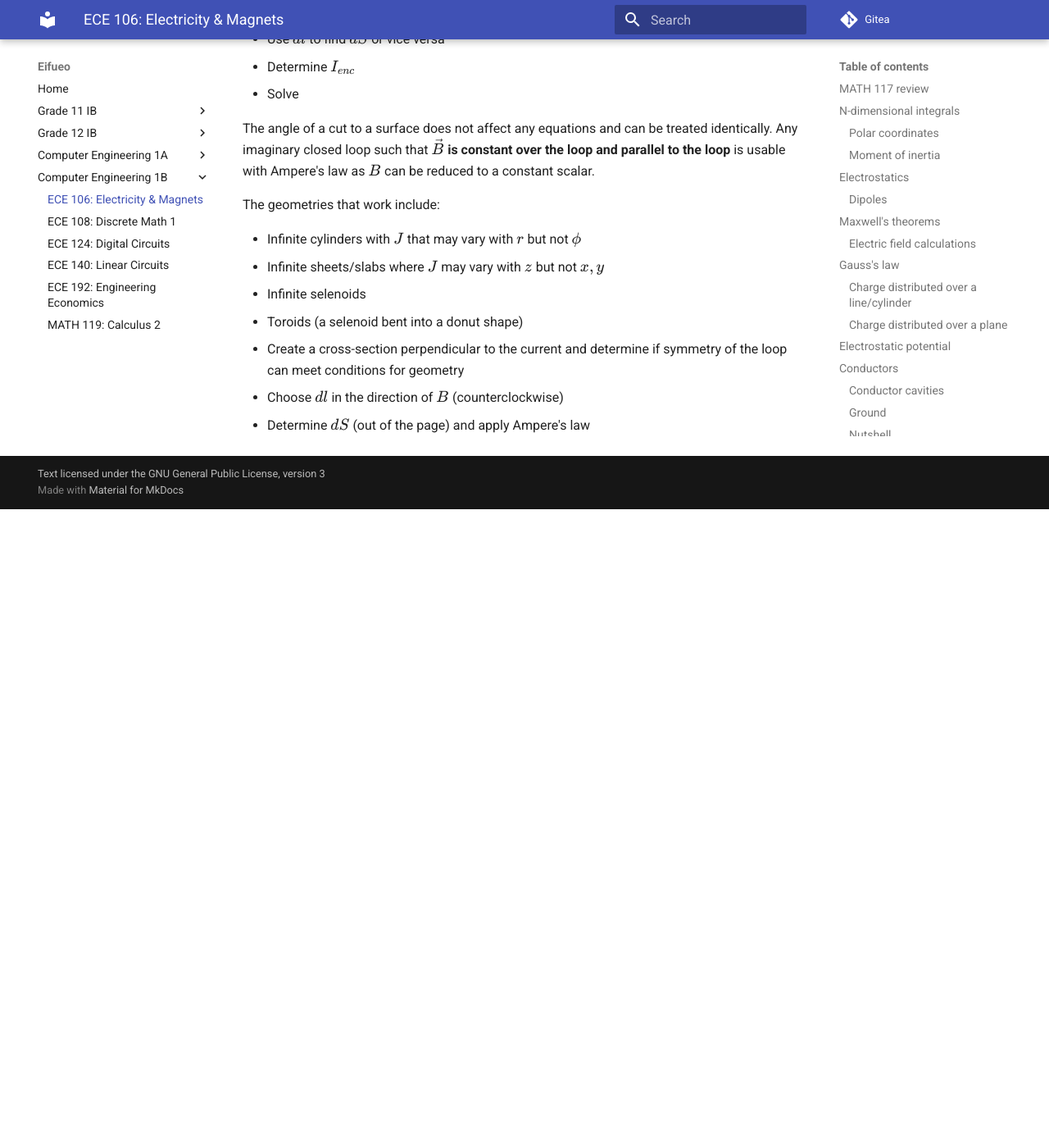
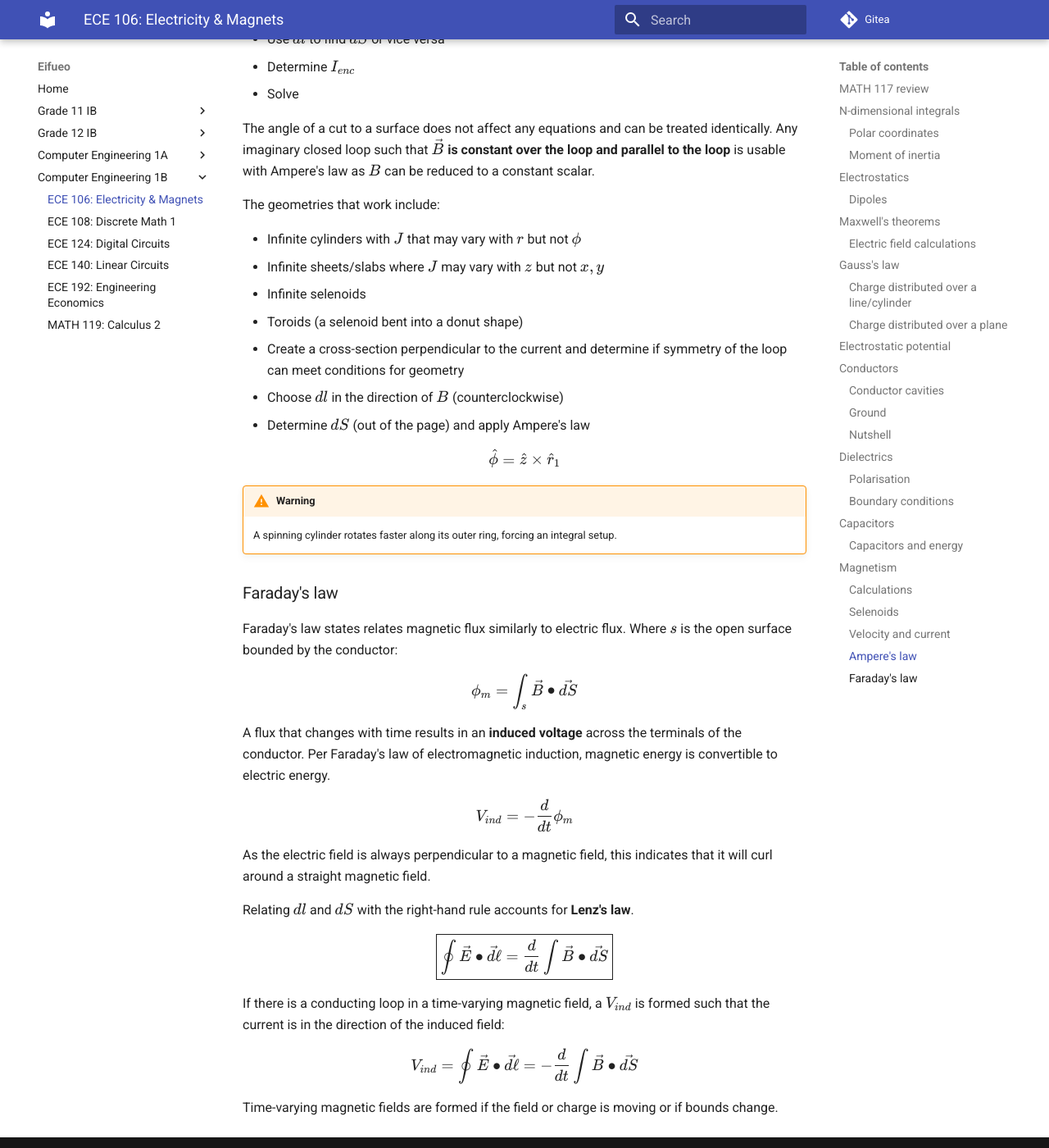
Before and after one commit to potatoeggy/eifueo, an MkDocs documentation site: the page built from docs/1b/ece106.md, in a window 1280 px wide and 1400 px high, scrolled down 17575 px. Shown: the whole window at 82% size. Built offline with MkDocs 1.6.1 and Material for MkDocs 9.7.7, drawn with Linux system fonts in a browser that asks for light colours; before the commit the page ends 18196 px from its top, so only the background shows below that.

Commit message:
ece106: add faraday's law

```diff
--- a/docs/1b/ece106.md
+++ b/docs/1b/ece106.md
@@ -638,3 +638,31 @@ The geometries that work include:
 1. Create a cross-section perpendicular to the current and determine if symmetry of the loop can meet conditions for geometry
 2. Choose $dl$ in the direction of $B$ (counterclockwise)
 3. Determine $dS$ (out of the page) and apply Ampere's law
+
+$$\hat\phi=\hat z\times\hat r_1$$
+
+!!! warning
+    A spinning cylinder rotates faster along its outer ring, forcing an integral setup.
+
+### Faraday's law
+
+Faraday's law states relates magnetic flux similarly to electric flux. Where $s$ is the open surface bounded by the conductor:
+
+$$\phi_m=\int_s\vec B\bullet\vec{dS}$$
+
+A flux that changes with time results in an **induced voltage** across the terminals of the conductor. Per Faraday's law of electromagnetic induction, magnetic energy is convertible to electric energy.
+
+$$V_{ind}=-\frac{d}{dt}\phi_m$$
+
+As the electric field is always perpendicular to a magnetic field, this indicates that it will curl around a straight magnetic field.
+
+Relating $dl$ and $dS$ with the right-hand rule accounts for **Lenz's law**.
+
+$$\boxed{\oint\vec E\bullet\vec{d\ell}=\frac{d}{dt}\int\vec B\bullet\vec{dS}}$$
+
+
+If there is a conducting loop in a time-varying magnetic field, a $V_{ind}$ is formed such that the current is in the direction of the induced field:
+
+$$V_{ind}=\oint\vec E\bullet\vec{d\ell}=-\frac{d}{dt}\int\vec B\bullet\vec{dS}$$
+
+Time-varying magnetic fields are formed if the field or charge is moving or if bounds change.
```
